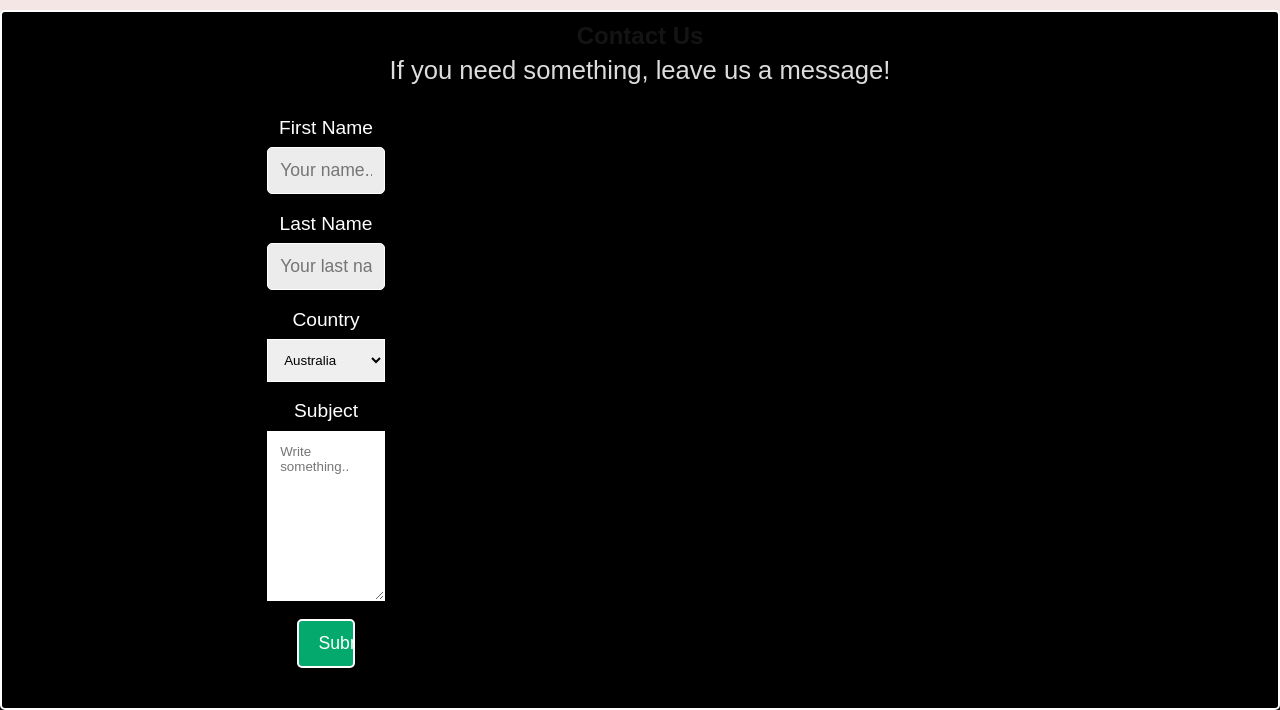
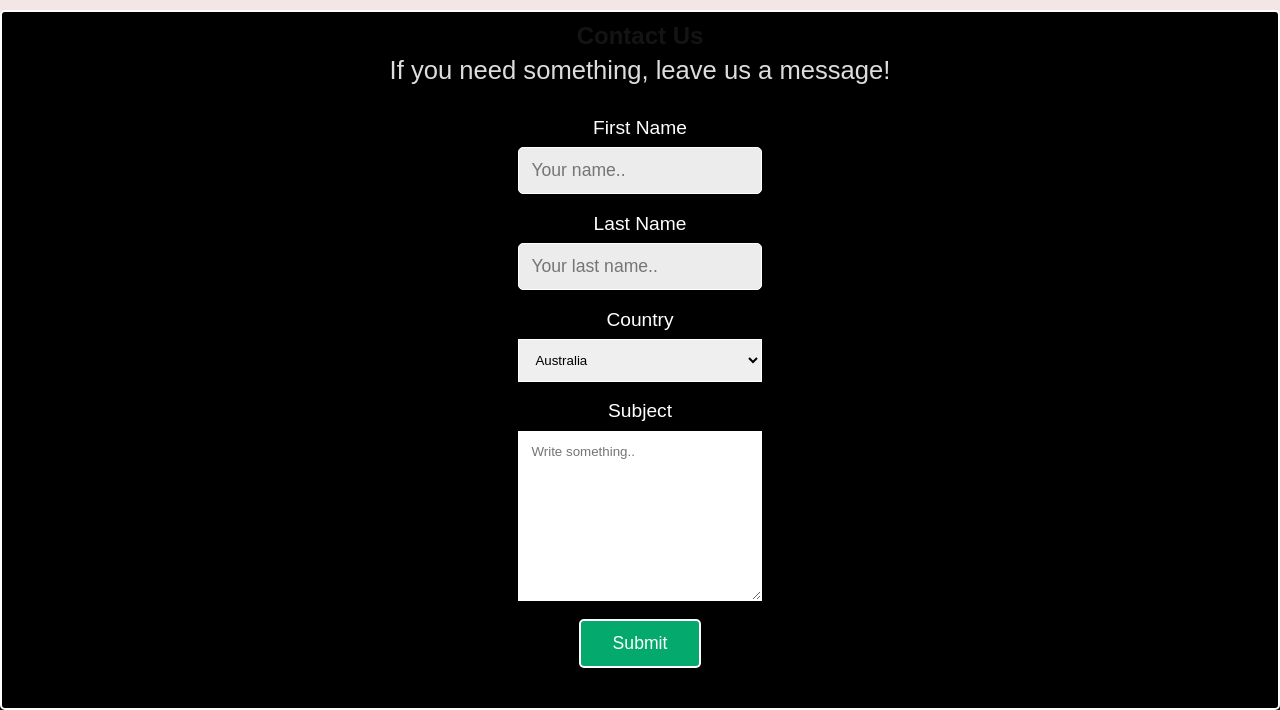
Before and after one commit to Tucptak/Projekt-JDTP, a Flask app: page /contacts in a window 1280 px wide. Shown: the part 98-808 px from the top of the page. Run offline with Flask 3, Linux system fonts and the light colour scheme.

Commit message:
fix column contacts

```diff
--- a/static/css/contacts/contacts.css
+++ b/static/css/contacts/contacts.css
@@ -1,6 +1,4 @@
-{
-  box-sizing: border-box;
-}
+
 
 
 input[type=text], select, textarea {
@@ -36,7 +34,7 @@ input[type=submit]:hover {
 .column {
 
   float: left;
-  width: 50%;
+  width: 100%;
   margin-top: 6px;
   padding: 20px;
 }
--- a/static/js/signin.js
+++ b/static/js/signin.js
@@ -52,6 +52,6 @@ checkbox.addEventListener('change', function () {
 
 
 window.addEventListener('DOMContentLoaded', () => {
-  const savedTheme = localStorage.getItem('theme') || 'light';
-  applyTheme(savedTheme);
+	const savedTheme = localStorage.getItem('theme') || 'light';
+	applyTheme(savedTheme);
 });
--- a/templates/index.html
+++ b/templates/index.html
@@ -46,9 +46,7 @@
 	</div>
 
 	<main class="main">
-		<div class="maindiv">
-			<img src="/static/assets/Richard Petty.jpg" alt="Richard Petty Car" class="mainimg">
-		</div>
+
 	</main>
 
 	<script src="/static/js/login.js"></script>
```
